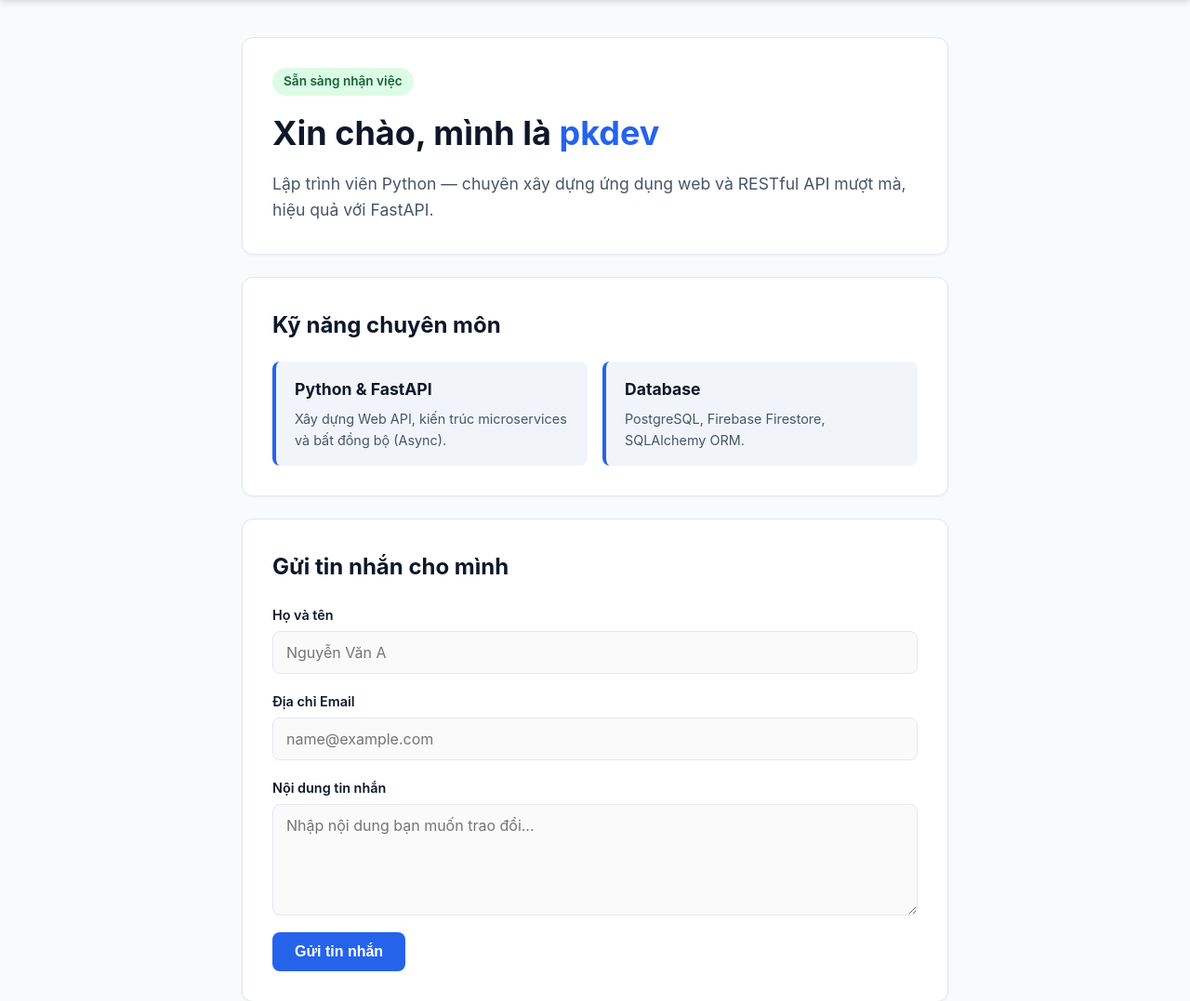
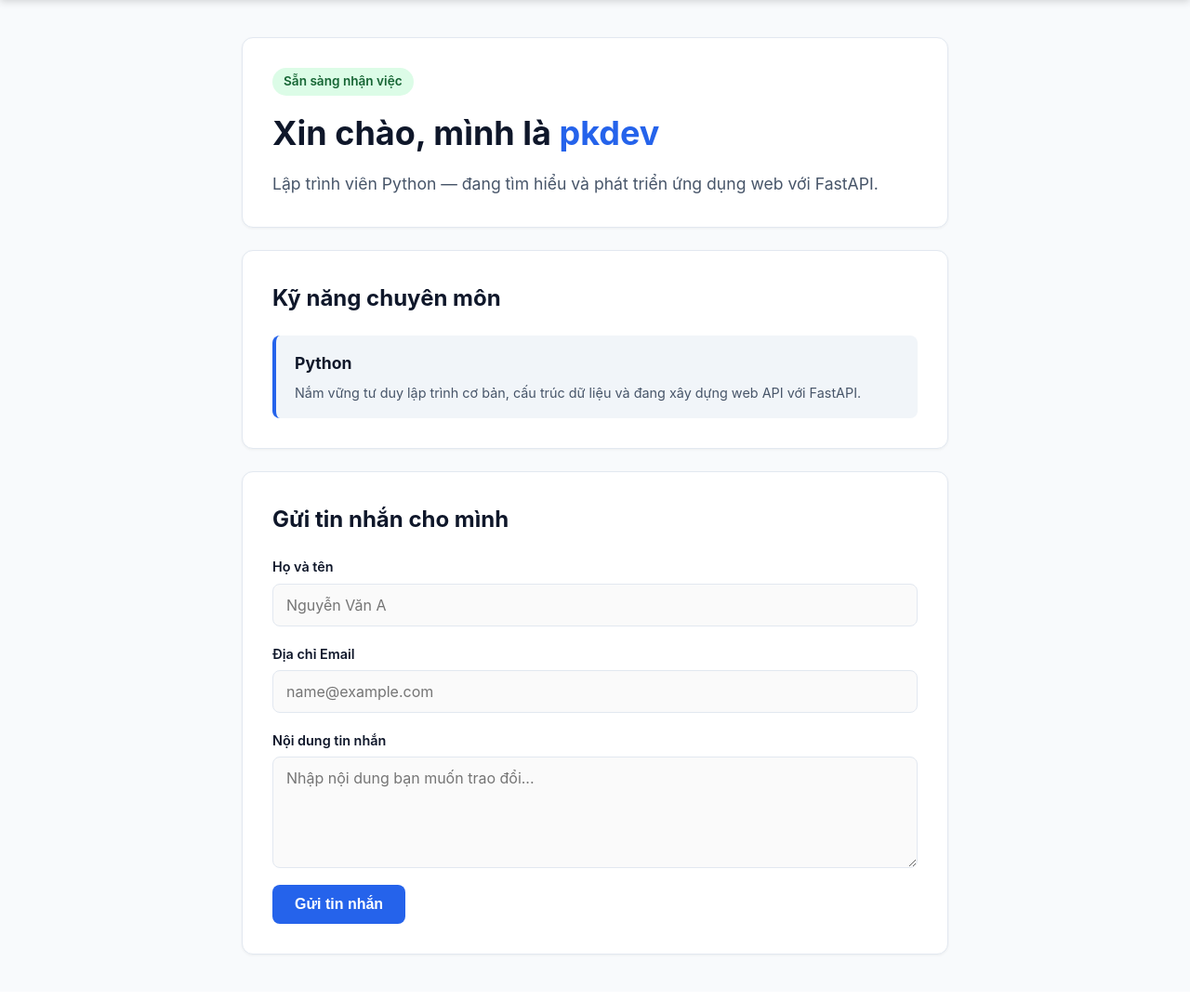
Before and after one commit to pkdev-en/bro-wth, a FastAPI app: page / in a window 1280 px wide. Shown: the part 64-1141 px from the top of the page at 93% size. After the commit the page ends 1092 px from the top, so only its background shows below. Run offline with FastAPI, Linux system fonts and the light colour scheme.

Commit message:
Update index.html

```diff
--- a/templates/index.html
+++ b/templates/index.html
@@ -7,7 +7,7 @@
     <section class="card hero-card" id="about">
         <span class="badge">Sẵn sàng nhận việc</span>
         <h1>Xin chào, mình là <span class="highlight">pkdev</span></h1>
-        <p class="subtitle">Lập trình viên Python — chuyên xây dựng ứng dụng web và RESTful API mượt mà, hiệu quả với FastAPI.</p>
+        <p class="subtitle">Lập trình viên Python — đang tìm hiểu và phát triển ứng dụng web với FastAPI.</p>
     </section>
 
     <!-- Thẻ Kỹ năng -->
@@ -15,12 +15,8 @@
         <h2>Kỹ năng chuyên môn</h2>
         <div class="skill-grid">
             <div class="skill-item">
-                <h3>Python & FastAPI</h3>
-                <p>Xây dựng Web API, kiến trúc microservices và bất đồng bộ (Async).</p>
-            </div>
-            <div class="skill-item">
-                <h3>Database</h3>
-                <p>PostgreSQL, Firebase Firestore, SQLAlchemy ORM.</p>
+                <h3>Python</h3>
+                <p>Nắm vững tư duy lập trình cơ bản, cấu trúc dữ liệu và đang xây dựng web API với FastAPI.</p>
             </div>
         </div>
     </section>
```
